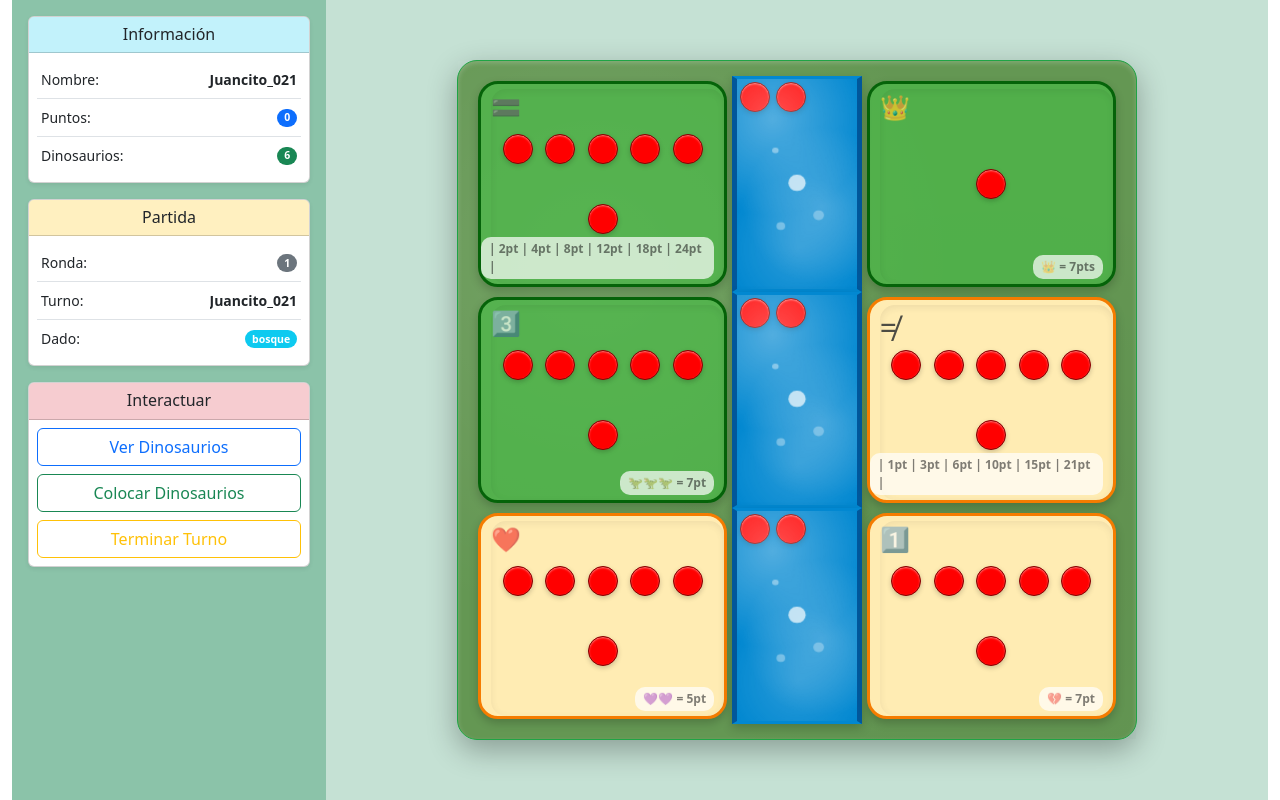
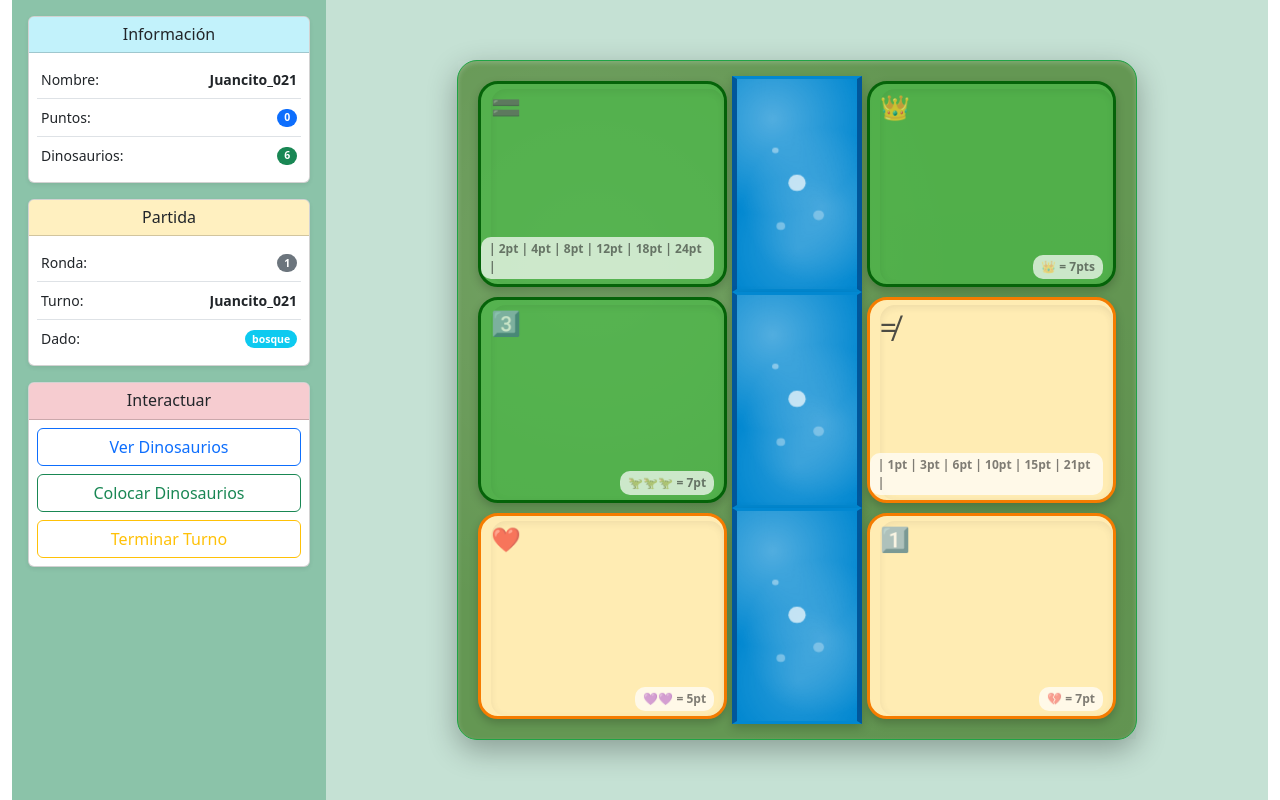
Before and after one commit to Aura1Games/Proyecto-Poke-Saurus, a PHP site: page /pages/Partida.html in a window 1280 px wide. Run offline with PHP 8.4, Linux system fonts and the light colour scheme.

Commit message:
completamos la carga y descarga de movimientos de dinosaurios del tablero (falta contemplar recuperar los del recinto  rio1, rio2 y rio3) fix #2

```diff
--- a/public/css/cursoresCustom.css
+++ b/public/css/cursoresCustom.css
@@ -3,6 +3,7 @@ button.btn:hover,
 button.btn-close:hover,
 a:hover,
 select:hover,
+select.options:hover,
 input:hover,
 .salir:hover {
   cursor: url(../images/cursorDinosaurioPointer.png), pointer !important;
--- a/public/pages/Partida.html
+++ b/public/pages/Partida.html
@@ -150,85 +150,51 @@
                     class="recinto recintoLaterales admite6"
                     title="Bosque de la semejanza"
                     id="bosqueDeLaSemejanza"
-                  >
-                    <div class="objeto dinosaurio-rojo"></div>
-                    <div class="objeto dinosaurio-rojo"></div>
-                    <div class="objeto dinosaurio-rojo"></div>
-                    <div class="objeto dinosaurio-rojo"></div>
-                    <div class="objeto dinosaurio-rojo"></div>
-                    <div class="objeto dinosaurio-rojo"></div>
-                  </div>
-                  <div class="recinto recintoCentro" title="Rio" id="rio1">
-                    <div class="objeto dinosaurio-rojo"></div>
-                    <div class="objeto dinosaurio-rojo"></div>
-                  </div>
+                  ></div>
+                  <div
+                    class="recinto recintoCentro"
+                    title="Rio"
+                    id="rio1"
+                  ></div>
                   <div
                     class="recinto recintoLaterales"
                     title="Rey de la selva"
                     id="reyDeLaSelva"
-                  >
-                    <div class="objeto dinosaurio-rojo"></div>
-                  </div>
+                  ></div>
 
                   <!-- Fila 2 -->
                   <div
                     class="recinto recintoLaterales"
                     title="Trio frondoso"
                     id="trioFrondoso"
-                  >
-                    <div class="objeto dinosaurio-rojo"></div>
-                    <div class="objeto dinosaurio-rojo"></div>
-                    <div class="objeto dinosaurio-rojo"></div>
-                    <div class="objeto dinosaurio-rojo"></div>
-                    <div class="objeto dinosaurio-rojo"></div>
-                    <div class="objeto dinosaurio-rojo"></div>
-                  </div>
-                  <div class="recinto recintoCentro" title="Rio" id="rio2">
-                    <div class="objeto dinosaurio-rojo"></div>
-                    <div class="objeto dinosaurio-rojo"></div>
-                  </div>
+                  ></div>
+                  <div
+                    class="recinto recintoCentro"
+                    title="Rio"
+                    id="rio2"
+                  ></div>
                   <div
                     class="recinto recintoLaterales"
                     title="Prado de la diferencia"
                     id="pradoDeLaDiferencia"
-                  >
-                    <div class="objeto dinosaurio-rojo"></div>
-                    <div class="objeto dinosaurio-rojo"></div>
-                    <div class="objeto dinosaurio-rojo"></div>
-                    <div class="objeto dinosaurio-rojo"></div>
-                    <div class="objeto dinosaurio-rojo"></div>
-                    <div class="objeto dinosaurio-rojo"></div>
-                  </div>
+                  ></div>
 
                   <!-- Fila 3 -->
                   <div
                     class="recinto recintoLaterales"
                     title="Pradera del amor"
                     id="praderaDelAmor"
-                  >
-                    <div class="objeto dinosaurio-rojo"></div>
-                    <div class="objeto dinosaurio-rojo"></div>
-                    <div class="objeto dinosaurio-rojo"></div>
-                    <div class="objeto dinosaurio-rojo"></div>
-                    <div class="objeto dinosaurio-rojo"></div>
-                    <div class="objeto dinosaurio-rojo"></div>
-                  </div>
-                  <div class="recinto recintoCentro" title="Rio" id="rio3">
-                    <div class="objeto dinosaurio-rojo"></div>
-                    <div class="objeto dinosaurio-rojo"></div>
-                  </div>
+                  ></div>
+                  <div
+                    class="recinto recintoCentro"
+                    title="Rio"
+                    id="rio3"
+                  ></div>
                   <div
                     class="recinto recintoLaterales"
                     title="Isla solitaria"
                     id="islaSolitaria"
-                  >
-                    <div class="objeto dinosaurio-rojo"></div>
-                    <div class="objeto dinosaurio-rojo"></div>
-                    <div class="objeto dinosaurio-rojo"></div>
-                    <div class="objeto dinosaurio-rojo"></div>
-                    <div class="objeto dinosaurio-rojo"></div>
-                    <div class="objeto dinosaurio-rojo"></div>
-                  </div>
+                  ></div>
                 </div>
               </div>
             </div>
```
Also changed, not shown: public/js/Partida_script.js (+62 -24 lines).
